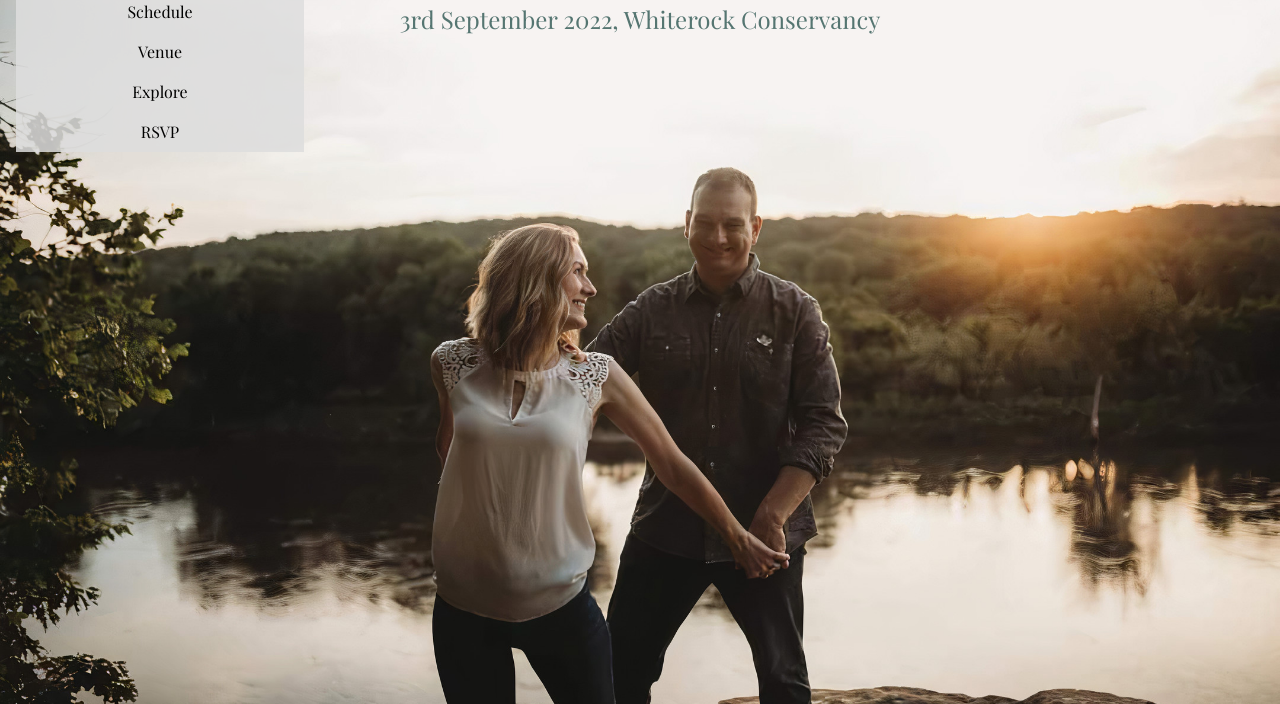
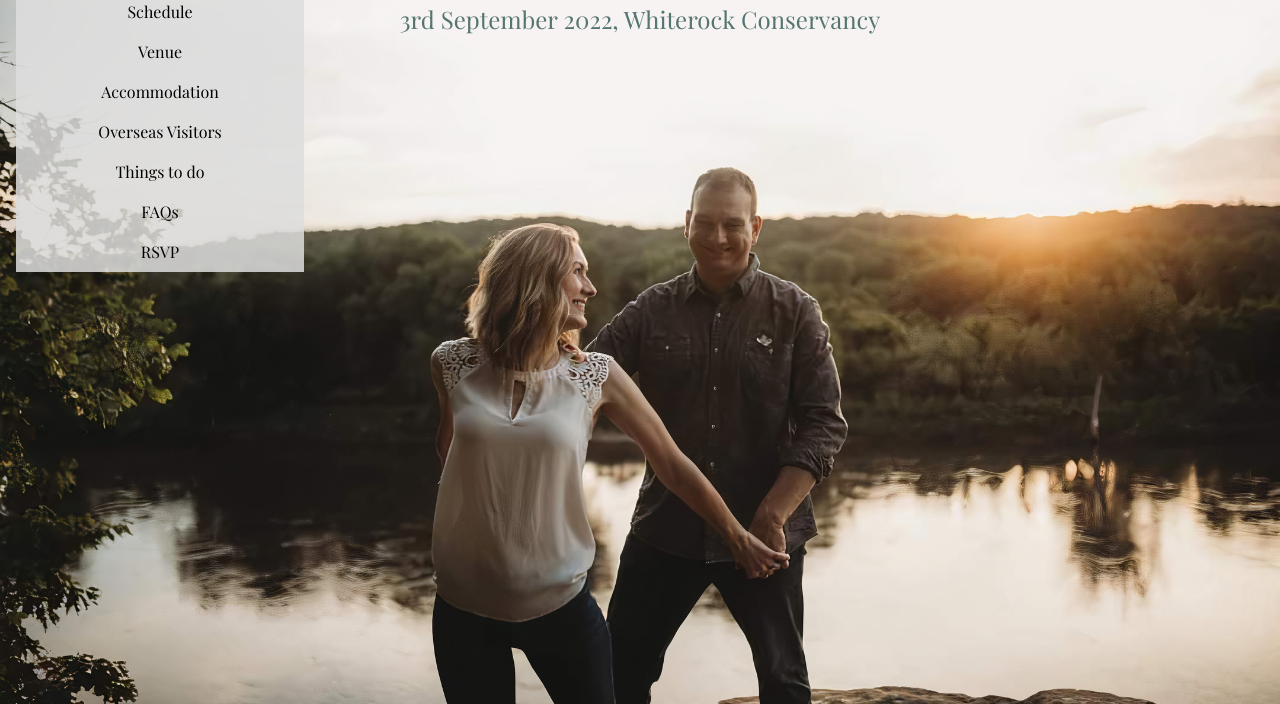
Before and after one commit to ppiippaa/The-Hoytsons, a plain HTML site: page index.html in a window 1280 px wide. Both pictures are taken after a click on the button "Toggle navigation". Shown: the part 96-800 px from the top of the page. Drawn offline with nearby package versions, Linux system fonts and the light colour scheme.

Commit message:
add pages to navegation menu

```diff
--- a/index.html
+++ b/index.html
@@ -35,7 +35,16 @@
                 <a class="nav-link" href="#venue">Venue</a>
             </li>
             <li class="nav-item">
-                <a class="nav-link" href="#explore">Explore</a>
+                <a class="nav-link" href="#accommodation">Accommodation</a>
+            </li>
+            <li class="nav-item">
+                <a class="nav-link" href="#explore">Overseas Visitors</a>
+            </li>
+            <li class="nav-item">
+                <a class="nav-link" href="#things-to-do">Things to do</a>
+            </li>
+            <li class="nav-item">
+                <a class="nav-link" href="#faq">FAQs</a>
             </li>
             <li class="nav-item">
                 <a class="nav-link" href="#rsvp">RSVP</a>
@@ -183,7 +192,7 @@
             <div class="schedule-item">
                 <h3>10:30pm:</h3>
                 <img src="./images/bonfire.png" alt="">
-                <h4>Bonfires & s'mores</h4>
+                <h4>Bonfire & s'mores</h4>
             </div>
             <div class="schedule-item">
                 <h3>11:00pm:</h3>
```
